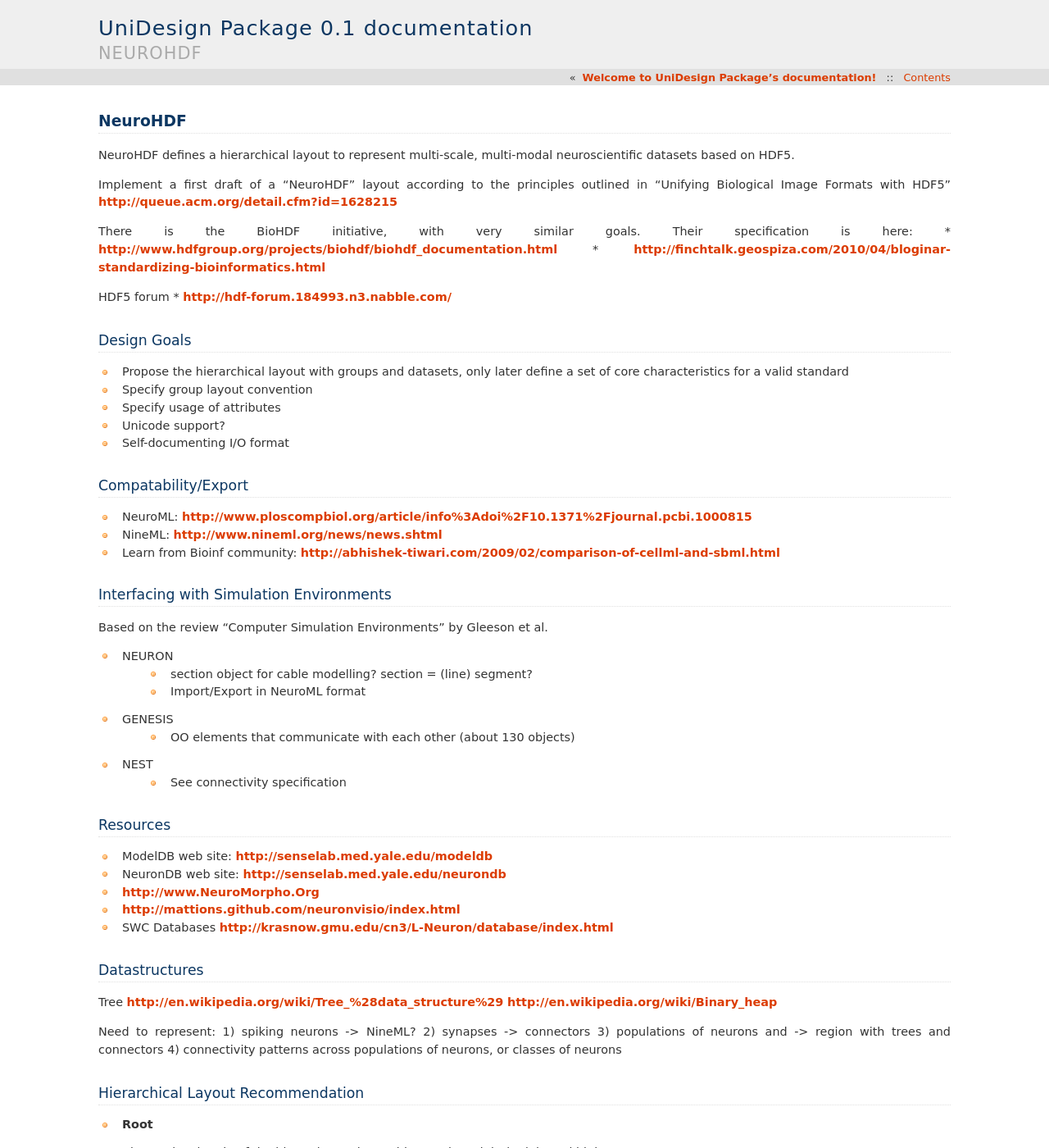
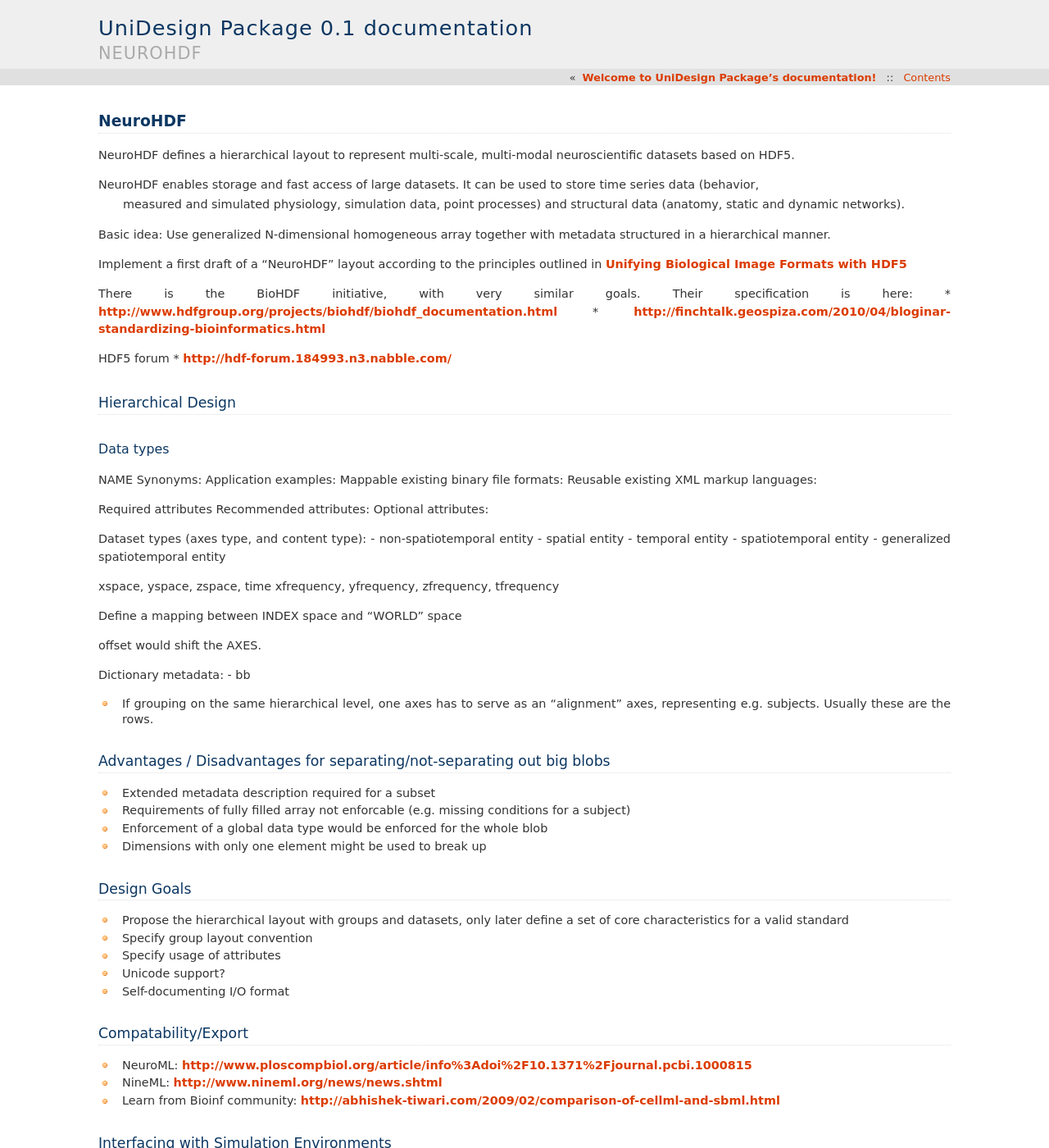
Before and after one commit to unidesigner/unidesign, a Sphinx documentation site: the page built from docs/source/neurohdf.rst, in a window 1280 px wide and 1400 px high. Shown: the whole window at 82% size. Built offline with Sphinx 7.4.7, drawn with Linux system fonts in a browser that asks for light colours; formulas are drawn with MathJax 3; some of the changed text lies outside the part shown.

Commit message:
Update temporal

```diff
--- a/ROADMAP_temporal.rst
+++ b/ROADMAP_temporal.rst
@@ -33,6 +33,8 @@ Neural Coding / Reconstructions
 * Characterizing the fine structure of a neural sensory code through information distortion
 http://www.springerlink.com/content/at610w0480663m00/fulltext.pdf
 
+http://www.frontiersin.org/computational_neuroscience/10.3389/fncom.2011.00029/full
+
 Packages
 --------
 * http://code.google.com/p/pandas/
@@ -62,3 +64,7 @@ b=0.4
 u=odeint(damped_osc,u0,t,args=(b,G)) #b is in tuple, needs comma
 
 So, the network is stored in G, and the odeint vector field function can use it to  hold the coupling coefficients between nodes.
+
+* Construction of Symbolic Dynamicsfrom Experimental Time Series
+* G. Carlsson, T. Ishkhanov, F. Mémoli, D. Ringach, G. Sapiro, ‘Topological analysis of the responses of neurons in V1,’
+* Search for " Symbolic Dynamics Time Series"
--- a/docs/source/neurohdf.rst
+++ b/docs/source/neurohdf.rst
@@ -3,9 +3,15 @@ NeuroHDF
 
 NeuroHDF defines a hierarchical layout to represent multi-scale, multi-modal neuroscientific datasets based on HDF5.
 
-Implement a first draft of a "NeuroHDF" layout according to the principles
-outlined in "Unifying Biological Image Formats with HDF5"
-http://queue.acm.org/detail.cfm?id=1628215
+NeuroHDF enables storage and fast access of large datasets. It can be used to store time series data (behavior,
+ measured and simulated physiology, simulation data, point processes) and structural data (anatomy, static and
+ dynamic networks).
+
+Basic idea: Use generalized N-dimensional homogeneous array together with metadata structured in a hierarchical manner.
+
+
+
+Implement a first draft of a "NeuroHDF" layout according to the principles outlined in `Unifying Biological Image Formats with HDF5 <http://queue.acm.org/detail.cfm?id=1628215>`_
 
 There is the BioHDF initiative, with very similar goals. Their specification is here:
 * http://www.hdfgroup.org/projects/biohdf/biohdf_documentation.html
@@ -14,11 +20,52 @@ There is the BioHDF initiative, with very similar goals. Their specification is
 HDF5 forum
 * http://hdf-forum.184993.n3.nabble.com/
 
+Hierarchical Design
+-------------------
+
+Data types
+**********
+
+NAME
+Synonyms:
+Application examples:
+Mappable existing binary file formats:
+Reusable existing XML markup languages:
+
+Required attributes
+Recommended attributes:
+Optional attributes:
+
+Dataset types (axes type, and content type):
+- non-spatiotemporal entity
+- spatial entity
+- temporal entity
+- spatiotemporal entity
+- generalized spatiotemporal entity
+
+xspace, yspace, zspace, time
+xfrequency, yfrequency, zfrequency, tfrequency
+
+Define a mapping between INDEX space and "WORLD" space
+
+offset would shift the AXES.
+
+Dictionary metadata:
+- bb
+
+* If grouping on the same hierarchical level, one axes has to serve as an "alignment" axes, representing e.g. subjects.
+  Usually these are the rows.
+
+Advantages / Disadvantages for separating/not-separating out big blobs
+--------------------------
+* Extended metadata description required for a subset
+* Requirements of fully filled array not enforcable (e.g. missing conditions for a subject)
+* Enforcement of a global data type would be enforced for the whole blob
+* Dimensions with only one element might be used to break up
+
 Design Goals
 ------------
-* Propose the hierarchical layout with groups and datasets,
-  only later define a set of core characteristics for
-  a valid standard
+* Propose the hierarchical layout with groups and datasets, only later define a set of core characteristics for a valid standard
 * Specify group layout convention
 * Specify usage of attributes
 * Unicode support?
@@ -35,12 +82,12 @@ Interfacing with Simulation Environments
 Based on the review "Computer Simulation Environments" by Gleeson et al.
 
 * NEURON
-    * section object for cable modelling? section = (line) segment?
-    * Import/Export in NeuroML format
+  * section object for cable modelling? section = (line) segment?
+  * Import/Export in NeuroML format
 * GENESIS
-    * OO elements that communicate with each other (about 130 objects)
+  * OO elements that communicate with each other (about 130 objects)
 * NEST
-    * See connectivity specification
+  * See connectivity specification
 
 Resources
 ---------
@@ -65,53 +112,37 @@ Need to represent:
 Hierarchical Layout Recommendation
 ----------------------------------
 
+Idea:
+Integrate groups into one single nd-array by defining per axes:
+* name, e.g. x,y,z,t,channel,parameter[x=3]
+* unit, e.g. m, m**2, m**-0.5, m*s**-1, or m2 or m/s, or 1 for generic axes
+* semantic interpretation, right (towards right is positive x axes)
+3D spatial axes define a right hand coordinate system.
+
+seperate affine transformation in 3d rotation, and a seperate vector for the offset.
+
+Binary blob object:
+* Attributes: name, unit, worldspace semantics
+* affine (rotational component), offset
+* FOR a (spatial) REGION
+
+
 - **Root**
-
   *The top-level node of the hierarchy. Project/subject nodes might be injected higher.*
 
-  - Attributes
+  - Global attributes
+    creator: The creator of the dataset including email
+    collaborators: The collaborators related to the creation of the dataset
+    references: Citation or URL reference for this dataset
+    title: A generic title
+    species: The biological organism this dataset is representing
+    description: A generic prose description of the content and purpose of the dataset
+    created: Creation timestamp
+    modified: Modification timestamp
 
-    *Globally applicable metadata*
-
-    creator
-        The creator of the dataset including email
-
-    collaborators
-        The collaborators related to the creation of the dataset
-
-    references
-        Citation or URL reference for this dataset
-
-    title
-        A generic title
-
-    species
-        The biological organism this dataset is representing
-
-    description
-        A generic prose description of the content and purpose of the dataset
-
-    created
-        Creation timestamp
-
-    modified
-        Modification timestamp
-
-    ...
-        ...
-
-  - **Group:Physiology**
-
-  *High-level node for physiological datasets, possibly associated with anatomy*
-
-  - **Group:Simulation**
-
-  *High-level node for data produced by (neuronal) simulators*
-
-  - **Group:Behavior**
-
-  *Behavioral measurements*
-
+  - **Group:Physiology**: *High-level node for physiological datasets, possibly associated with anatomy*
+  - **Group:Simulation**: *High-level node for data produced by (neuronal) simulators*
+  - **Group:Behavior**: *Behavioral measurements*
   - **Group:Network**
 
   *Other names: Connectionmatrix/Graph/Circuitry/ConnectivityDiagram.
@@ -126,16 +157,12 @@ Hierarchical Layout Recommendation
 
         id : int
             Need Region id as hash id and for RegionConnector specification
-
         dimension: (int,int,int)
             The spatial extent on three axes x,y,z
-
         resolution: (float,float,float)
             The spatial resolution on three axes x,y,z
-
-        resolution_unit: (str,str,str)
-            The unit abbreviation on the three axess x,y,z
-
+        unit: (str,str,str)
+            The unit abbreviation on the three axes x,y,z
         affine: (4,4) array
             Transforms container region from root-space (one level higher space) to Region-space
             # What would affines for individual Groups mean?
@@ -193,6 +220,24 @@ Hierarchical Layout Recommendation
         - Dataset:Slice0002
 
         - Dataset:Slice0003
+
+      - **<Group>SurfaceMesh**
+      attr:
+      - type: FaceMesh
+      dataset
+      - vertices
+
+        spatiotemporal entity
+        x,y,z,t
+        at least one spatial, only spatial axes is implicitly interpreted as on time point
+
+        generalized spatiotemporal entity
+        x,y,z,t,channel1,channel2,channel3,subject
+
+
+      - topology
+
+        topotemporal entity
 
 
       - **Group:PolygonMeshSet**
```
Also changed, not shown: ROADMAP_spatial.rst (+9 -0 lines), 1 other file.
